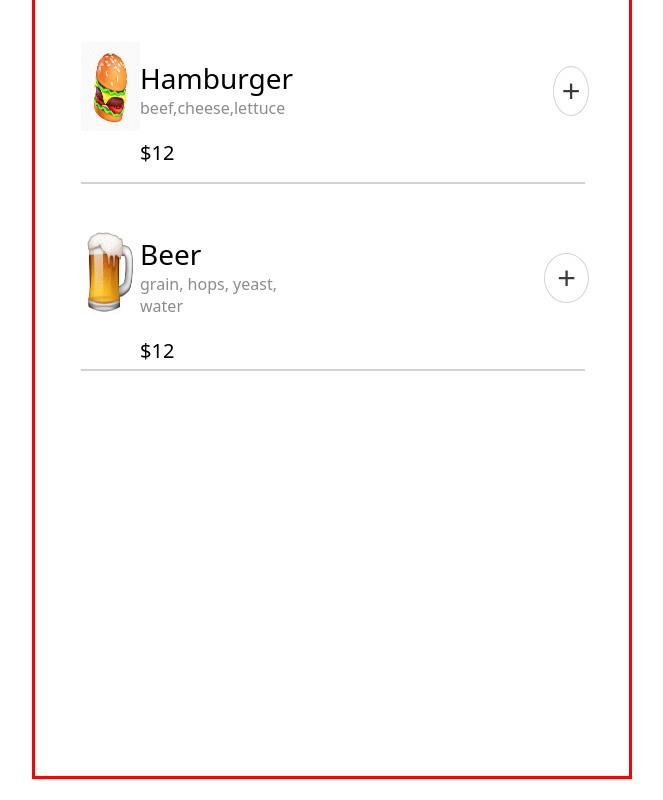
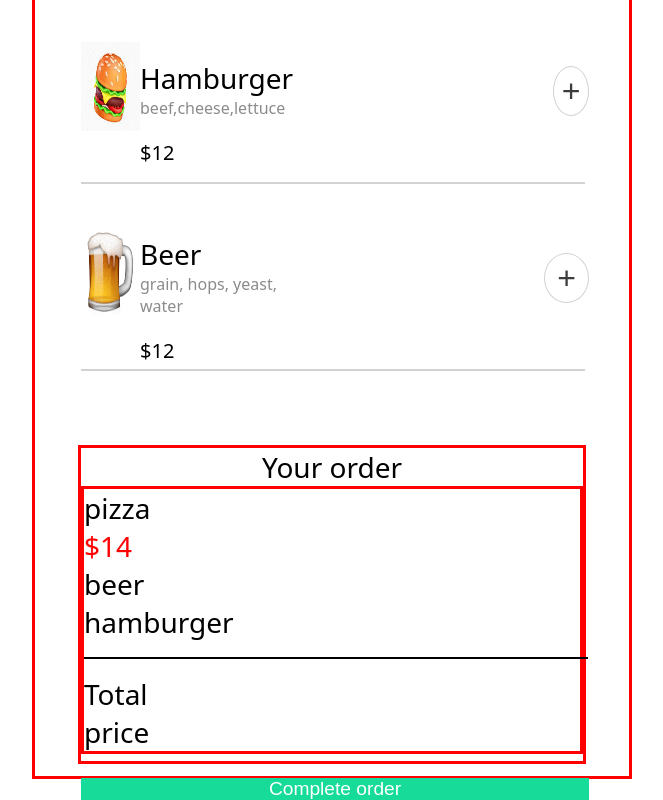
Before and after one commit to EsdrasMukuku/Restaurant-Ordering-App, a plain HTML site: page index.html in a window 1280 px wide. Shown: the part 382-1182 px from the top of the page, without its empty margins (308-971 px from the left). Before the commit the page ends 1161 px from the top, so only its background shows below. Drawn offline with Linux system fonts and the light colour scheme; a web font is replaced by a local one.

Commit message:
pre-checkout
almost finised

```diff
--- a/index.html
+++ b/index.html
@@ -35,7 +35,18 @@
     </div>
 
     </main>
-    <section></section>
+    <section  id="pre-checkout" class="pre-checkout">
+        <h2>Your order</h2>
+
+    <div class="summary" id="summary">
+       <h2>pizza <span>$14</span></h2>
+       <h2>beer</h2>
+       <h2>hamburger</h2>
+       <hr>
+       <h2>Total price</h2>
+    </div>
+        <button id="btn-checkout">Complete order</button>
+    </section>
     <script type="module" src="script.js"></script>
     <script type="module" src="data.js"></script>
 
--- a/style.css
+++ b/style.css
@@ -1,5 +1,6 @@
 * {
     box-sizing: border-box;
+    user-select: none;
 }
 
 *,
@@ -125,7 +126,7 @@ button:hover {
 
 }
 
-.container-fluid>h2{
+:is(.container-fluid>h2, #pre-checkout>h2, .summary>h2){
     font-weight: 400;
     font-size: 1.75rem;
 
@@ -153,3 +154,65 @@ button:hover {
 #beer>.container-fluid{
     padding-right: 15rem;
 }
+
+.pre-checkout{
+    width: 31.75rem;
+    height: 19.9375rem;
+    border: 3px solid red;
+    margin-top: -2rem;
+    margin-inline: auto;
+    font-family: 'Smythe', system-ui;
+    display: flex;
+    flex-direction: column;
+    justify-content: space-between;
+
+    h2 {
+        text-align: center;
+    }
+
+    #btn-checkout {
+        width: 31.75rem;
+        height: 3.75rem;
+        border: none;
+        border-style: none;
+        background-color: #16DB99;
+        border-radius: 0%;
+
+        font-size: 1.2rem;
+        color: var(--white);
+        display: inline-block;
+        text-align: center;
+        /* margin-top: 13.75rem; */
+        margin-inline: auto;
+
+    }
+
+    .summary {
+        padding-right: 400px;
+
+        border: 3px solid red;
+        text-align: left;
+        display: flex;
+        flex-direction: column;
+
+        h2{
+            text-align: left;
+
+            span{
+                color: red;
+                margin-left:
+            }
+        }
+    }
+}
+
+#pre-checkout{
+    /* display: none; */
+}
+
+.summary>hr {
+    width: 31.5rem;
+    border: 1px solid var(--black);
+    margin-block: 1rem;
+
+}
```
